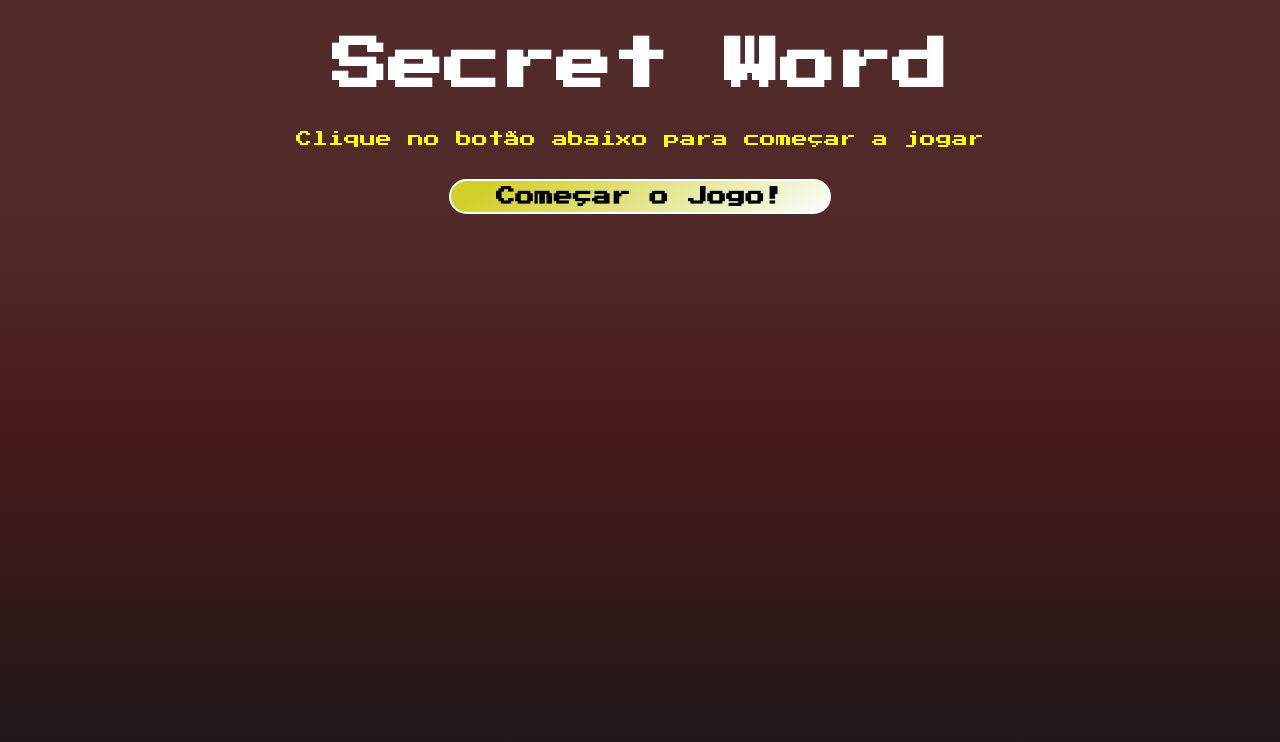
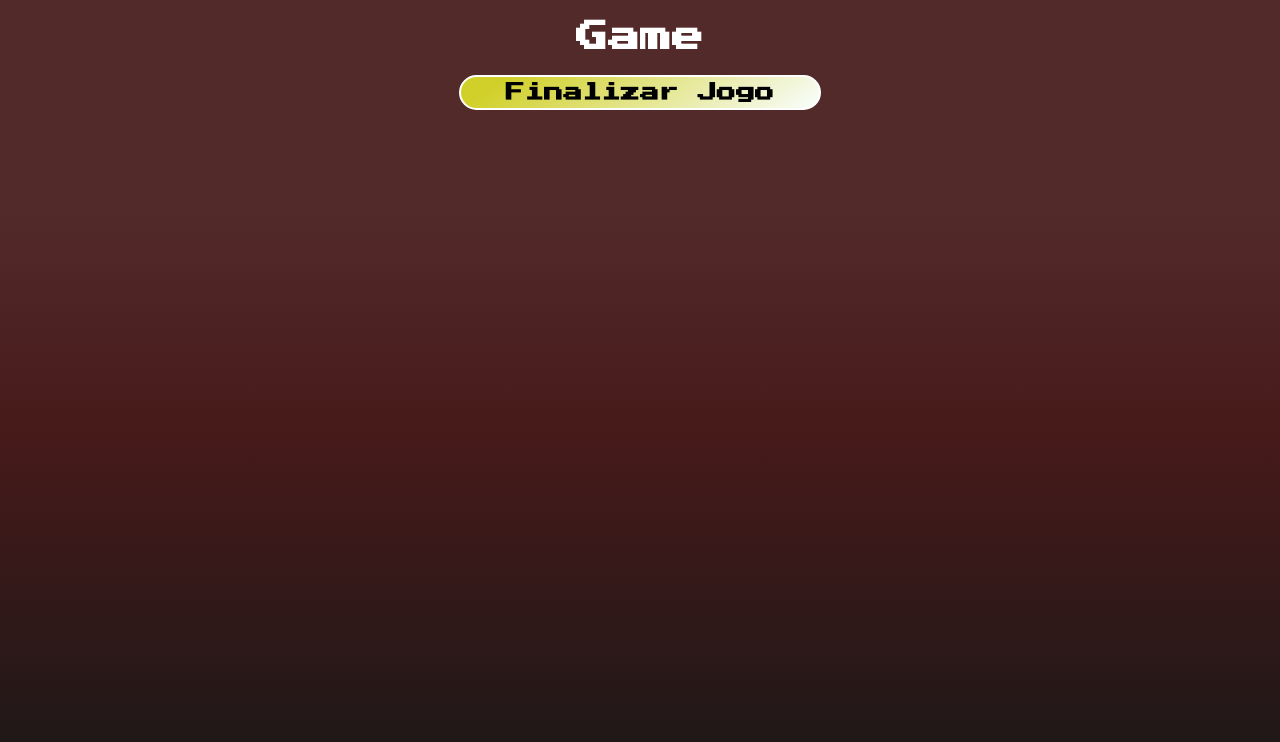
Before and after one commit to TitanCodeXD/Secret-Word, a React (Vite) app: page / in a window 1280 px wide. Both pictures are taken after a click on the button "Começar o Jogo!". Shown: the top 742 px of the page. Built offline with nearby package versions, Linux system fonts and the light colour scheme.

Commit message:
Alternando os estágios do jogo com os botões

```diff
--- a/src/App.jsx
+++ b/src/App.jsx
@@ -24,18 +24,33 @@
 
 function App() {
 
-  const [gameStage, setgameStage] = useState(stages[0].name);
+  const [gameStage, setGameStage] = useState(stages[0].name);
   const [words] = useState(wordsList);
 
-  console.log(words);
+//Starts
+  const startGame = () => {
+    setGameStage(stages[1].name)
+  };
+
+//Process the letter input
+const verifyLetter = () => {
+  setGameStage(stages[2].name)
+};
+
+
+//Restarts the Game
+const retry = () => {
+  setGameStage(stages[0].name)
+};
+
 
   return (
     <>
       <div className='App'>
 
-        {gameStage === 'start' && <StartScreen />}
-        {gameStage === 'game' && <Game />}
-        {gameStage === 'end' && <GameOver />}
+        {gameStage === 'start' && <StartScreen startGame = {startGame}/>}
+        {gameStage === 'game' && <Game verifyLetter = {verifyLetter}/>}
+        {gameStage === 'end' && <GameOver retry = {retry}/>}
 
 
       </div>
--- a/src/components/Game/Game.jsx
+++ b/src/components/Game/Game.jsx
@@ -1,12 +1,13 @@
 import React from 'react'
 import './Game.css';
 
-const Game = () => {
+const Game = ({verifyLetter}) => {
 
   return (
 
     <div>
-        Game
+        <h1>Game</h1>
+        <button onClick={verifyLetter}>Finalizar Jogo</button>
     </div>
   )
 }
--- a/src/components/GameOver/GameOver.jsx
+++ b/src/components/GameOver/GameOver.jsx
@@ -1,13 +1,14 @@
 import React from 'react'
 import './GameOver.css';
 
-const GameOver = () => {
+const GameOver = ({retry}) => {
 
   return (
 
     <div>
 
-        GameOver
+        <h1>GameOver</h1>
+        <button onClick={retry}>Clique para Recomeçar</button>
 
     </div>
   )
--- a/src/components/StartScreen/StartScreen.jsx
+++ b/src/components/StartScreen/StartScreen.jsx
@@ -1,7 +1,7 @@
 import React from 'react';
 import './StartScreen.css';
 
-const StartScreen = () => {
+const StartScreen = ({startGame}) => {
 
   return (
 
@@ -9,7 +9,7 @@
     <div className='start'>
         <h1>Secret Word</h1>
         <p>Clique no botão abaixo para começar a jogar</p>
-        <button>Começar o Jogo!</button>
+        <button onClick={startGame}>Começar o Jogo!</button>
     </div>
   )
 }
```
